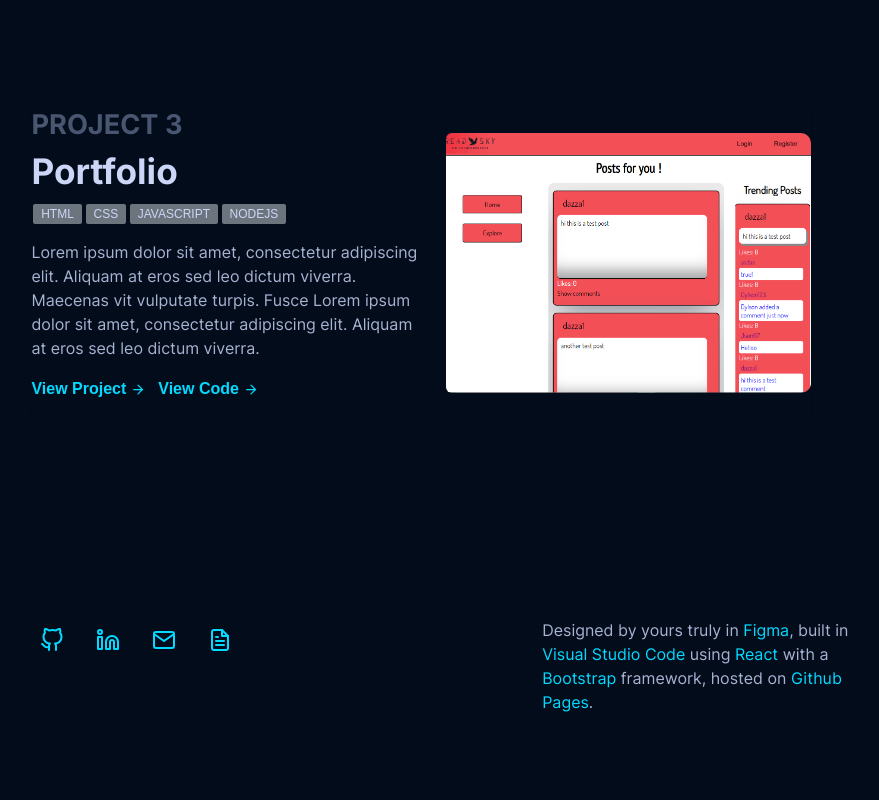
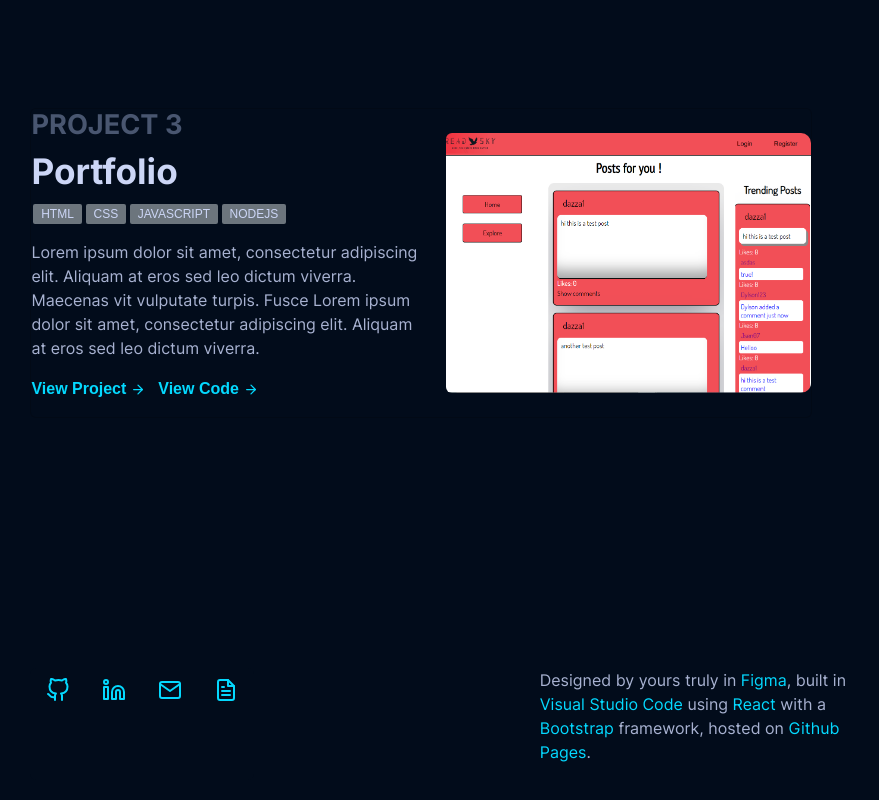
Before and after one commit to darylbg/db-portfolio, a React (Create React App) app: page / in a window 1280 px wide. Shown: the part 3933-4733 px from the top of the page, without its empty margins (219-1098 px from the left). Before the commit the page ends 4663 px from the top, so only its background shows below. Built offline with nearby package versions, Linux system fonts and the light colour scheme; a web font is replaced by a local one.

Commit message:
styled footer

```diff
--- a/src/assets/css/Style.css
+++ b/src/assets/css/Style.css
@@ -485,6 +485,11 @@ nav {
 }
 
 /* footer */
+
+.footer {
+    margin: 50px 0 50px 0;
+}
+
 .footer-icons,
 .footer-text {
     display: flex;
@@ -513,6 +518,10 @@ nav {
 .footer-text p a {
     text-decoration: none;
     color: var(--green);
+}
+
+.footer-text p a:hover {
+    border-bottom: 1px solid var(--green);
 }
 
 /* all media queries */
--- a/src/components/Footer.js
+++ b/src/components/Footer.js
@@ -8,33 +8,24 @@ function Footer() {
     <div className="row footer">
       <div className="col-12 col-md-6 footer-icons">
         <ul className="list-group list-group-horizontal">
-          <Link to="/" className="list-group-item">
-            {/* <a className="list-group-item" href=""> */}
+          <Link to="https://github.com/darylbg" target="_blank" className="list-group-item">
             <GitHub />
-            {/* </a> */}
+          </Link>
+          <Link to="https://www.linkedin.com/in/daryl-blough-063610173/" target="_blank" className="list-group-item">
+            <Linkedin />
+          </Link>
+          <Link to='mailto: darylxcuf@gmail.com' className="list-group-item">
+            <Mail />
           </Link>
           <Link to="/" className="list-group-item">
-            {/* <a className="list-group-item" href=""> */}
-            <Linkedin />
-            {/* </a> */}
-          </Link>
-          <Link to="/" className="list-group-item">
-            {/* <a className="list-group-item" href=""> */}
-            <Mail />
-            {/* </a> */}
-          </Link>
-          <Link to="/" className="list-group-item">
-            {/* <a className="list-group-item" href=""> */}
             <FileText />
-            {/* </a> */}
           </Link>
         </ul>
       </div>
       <div className="col-12 col-md-6 order-first order-md-last footer-text">
         <p>
-          Designed by yours truly in <Link to='https://www.figma.com/'>Figma</Link>, built in
-           <Link> Visual Studio Code</Link> using <Link>React</Link> with a <Link>Bootstrap </Link>
-          framework, hosted on <Link>Github Pages</Link>.
+          Designed by yours truly in <Link to='https://www.figma.com/' target="_blank">Figma</Link>, built in <Link to='https://code.visualstudio.com/' target="_blank">Visual Studio Code</Link> using <Link to='https://react.dev/' target="_blank">React</Link> with a <Link to='https://getbootstrap.com/' target="_blank">Bootstrap </Link>
+          framework, hosted on <Link to='https://pages.github.com/' target="_blank">Github Pages</Link>.
         </p>
       </div>
     </div>
--- a/src/sections/Home.js
+++ b/src/sections/Home.js
@@ -58,19 +58,19 @@ function Home() {
                 </Link>
               </li>
               <li>
-                <Link to="/" className="home-icon-hide">
+                <Link to="https://github.com/darylbg" target="_blank" className="home-icon-hide">
                   <GitHub />
                   <span className="">Github</span>
                 </Link>
               </li>
               <li>
-                <Link to="/" className="home-icon-hide">
+                <Link to="https://www.linkedin.com/in/daryl-blough-063610173/" target="_blank" className="home-icon-hide">
                   <Linkedin />
                   <span className="">Linkedin</span>
                 </Link>
               </li>
               <li>
-                <Link to="/" className="home-icon-hide">
+                <Link to='mailto: darylxcuf@gmail.com' className="home-icon-hide">
                   <Mail />
                   <span className="">Email</span>
                 </Link>
```
